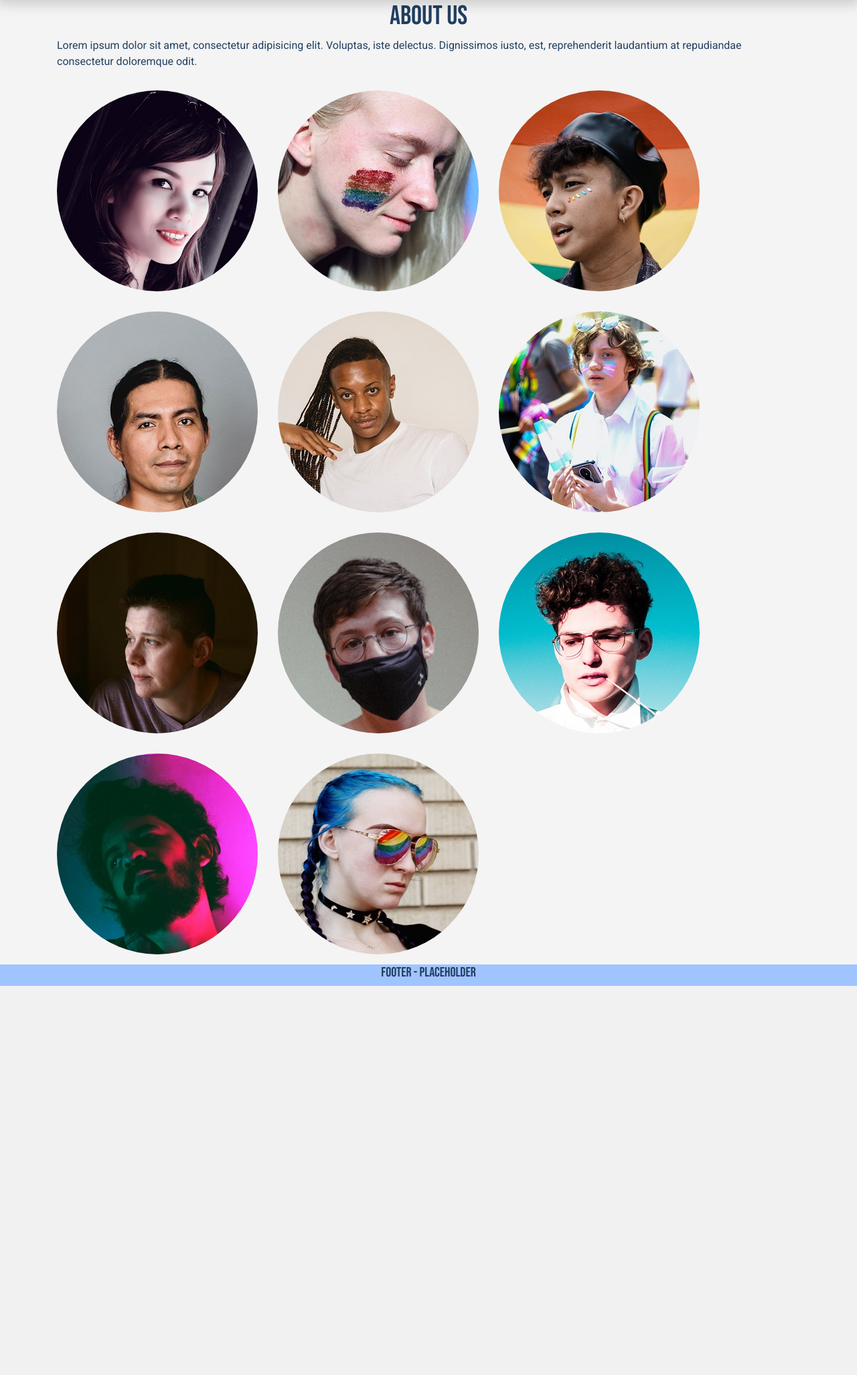
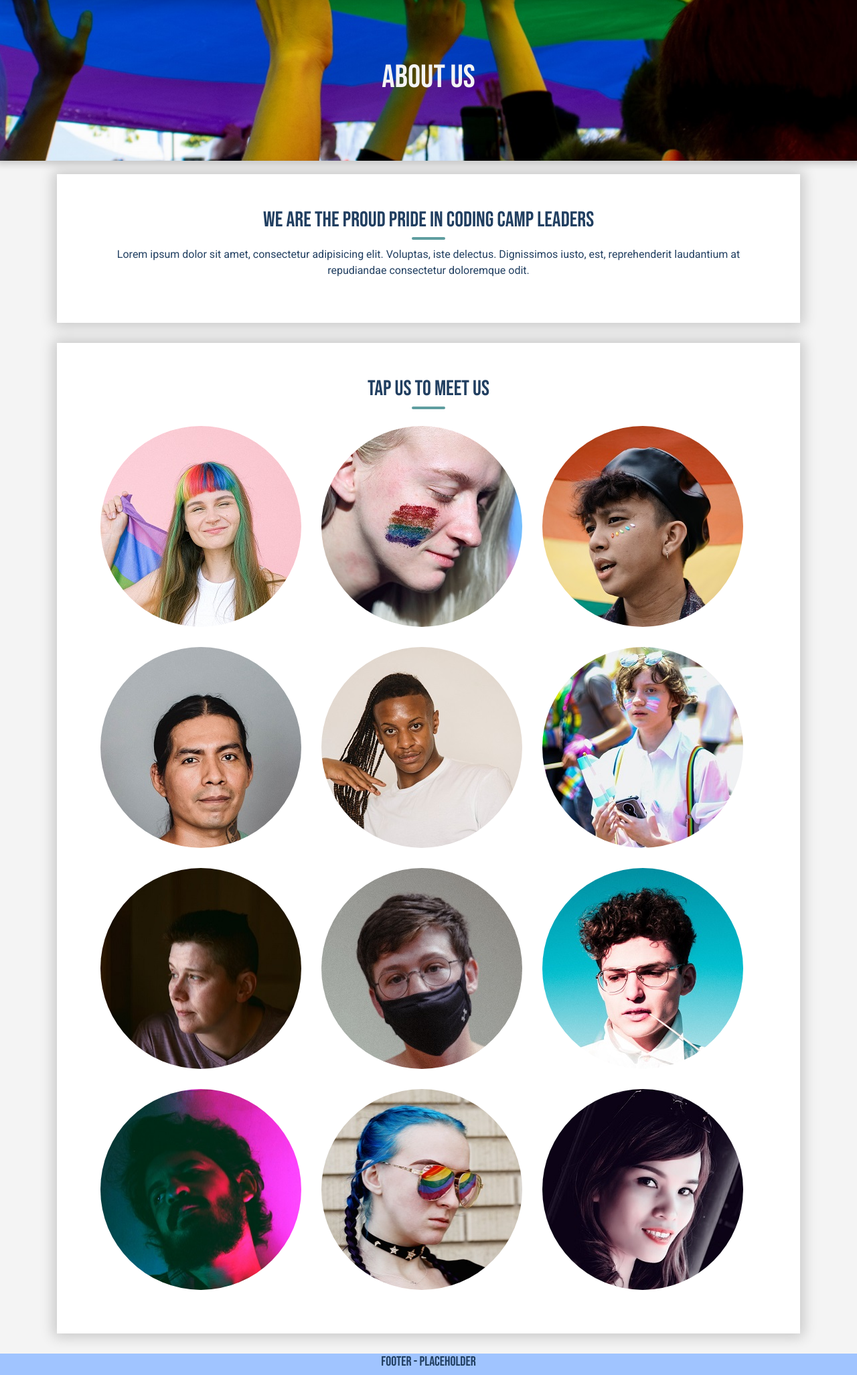
Before and after one commit to kimkesdev/Pride-In-Coding, a Flask app: page /about-us in a window 1280 px wide. Shown: the part 61-2114 px from the top of the page at 67% size. Before the commit the page ends 1533 px from the top, so only its background shows below. Run offline with Flask 2, Linux system fonts and the light colour scheme; some libraries are stand-ins or nearby versions.

Commit message:
about: added boxes

```diff
--- a/static/css/style.css
+++ b/static/css/style.css
@@ -115,6 +115,7 @@ background-color: rgb(187, 255, 232);
 color: #213f61;
 transform: rotateY(180deg);
 border-radius: 50%;
+padding: 30px 30px;
 }
 
 .column {
@@ -127,7 +128,9 @@ padding: 15px 15px;
     height: 300px;
     border-radius: 50%;
 }
-
+ .about-content {
+     padding: 50px 50px;
+ }
 /* Testimonials Styling */
 
 .testimonial-banner {
@@ -141,7 +144,7 @@ padding: 15px 15px;
 	box-shadow: 0px 0px 10px 5px rgba(0,0,0,0.19);
 }
 
-.testimonial-box {
+.testimonial-box, .about-box{
 	width: 100%;
 	justify-content: center;
 	align-items: center;
@@ -166,11 +169,11 @@ padding: 15px 15px;
     object-fit: cover;
 }
 
-.testimonial-content {
+.testimonial-content, .about-content {
 	width: 100%;
 }
 
-.testimonial-title {
+.testimonial-title, .about.title {
 	width: 100%;
 }
 
--- a/templates/about.html
+++ b/templates/about.html
@@ -1,20 +1,35 @@
 {% extends 'base.html' %}
 
 {% block content %}
-<div class="container">
-    <h1>About Us</h1>
-    <p>Lorem ipsum dolor sit amet, consectetur adipisicing elit. Voluptas, iste delectus. Dignissimos iusto, est, reprehenderit laudantium at repudiandae consectetur doloremque odit.</p>
+
+    <div class="testimonial-banner">
+        <div class="banner-header-box">
+            <h1 class="banner-h1">About us</h1>
+        </div>
+    </div>
+
+    <div class="container">
+            <div class="about-box row">
+                <div class="about-content">
+                    <h2 class="about-title">We are the proud Pride in Coding Camp leaders</h2>
+                    <p>Lorem ipsum dolor sit amet, consectetur adipisicing elit. Voluptas, iste delectus. Dignissimos iusto, est, reprehenderit laudantium at repudiandae consectetur doloremque odit.</p>
+                </div>
+            </div>
+    </div>
+
 
    <!-- flip cards-->
-    <div class="row">
+      <div class="container">
+            <div class="about-box row">
+                <div class="about-content">
+                    <h2 class="about-title">Tap us to meet us</h2>
+
         <div class="column"><div class="flip-card"><div class="flip-card-inner"><div class="flip-card-front">
-        <img class="profile" src="static/images/cythia.jpg">
+        <img class="profile" src="static/images/july.jpg">
         </div>
         <div class="flip-card-back">
-        <h2>Cythia</h2>
-        <h3>UI/UX Specialist</h3>
-        <p>Lorem ipsum dolor sit amet consectetur adipisicing elit.
-            Vel ad fugiat incidunt in, voluptate maxime illum doloremque?
+        <h2>July</h2>
+        <p>July is a solid developer with career highlights of working as a senior full-stack developer for a big data analytics startup.</p>
        </div></div></div></div>
 
         <div class="column"><div class="flip-card"><div class="flip-card-inner"><div class="flip-card-front">
@@ -22,9 +37,8 @@
         </div>
         <div class="flip-card-back">
         <h2>Caitlyn</h2>
-        <h3>JavaScript Specialist</h3>
-        <p>Lorem ipsum dolor sit amet consectetur adipisicing elit.
-            Vel ad fugiat incidunt in, voluptate maxime illum doloremque?
+        <p>With over a decade of experience and millions of users served,
+            Caitlyn brings a deep understanding of software development principles and best practices to any project.</p>
         </div></div></div></div>
 
         <div class="column"><div class="flip-card"><div class="flip-card-inner"><div class="flip-card-front">
@@ -32,9 +46,7 @@
         </div>
         <div class="flip-card-back">
         <h2>James</h2>
-        <h3>Robotica Specialist</h3>
-        <p>Lorem ipsum dolor sit amet consectetur adipisicing elit.
-            Vel ad fugiat incidunt in, voluptate maxime illum doloremque?
+        <p>James is a .NET developer specializing in back-end layer development. He has over a decade of professional experience within banking, financial, and recruitment industries.</p>
         </div></div></div></div>
 
         <div class="column"><div class="flip-card"><div class="flip-card-inner"><div class="flip-card-front">
@@ -42,9 +54,7 @@
         </div>
         <div class="flip-card-back">
         <h2>Diego</h2>
-        <h3>Java Specialist</h3>
-        <p>Lorem ipsum dolor sit amet consectetur adipisicing elit.
-            Vel ad fugiat incidunt in, voluptate maxime illum doloremque?
+        <p>Diego is a machine learning expert with 15 years of experience creating predictive solutions for business and scientific applications.</p>
         </div></div></div></div>
 
         <div class="column"><div class="flip-card"><div class="flip-card-inner"><div class="flip-card-front">
@@ -52,9 +62,7 @@
         </div>
         <div class="flip-card-back">
         <h2>Armin</h2>
-        <h3>React Specialist</h3>
-        <p>Lorem ipsum dolor sit amet consectetur adipisicing elit.
-            Vel ad fugiat incidunt in, voluptate maxime illum doloremque?
+        <p>Coding JS since armed forces days in 1997, Armin's experience in adapting web technology to meet customer needs is extensive.</p>
         </div></div></div></div>
 
         <div class="column"><div class="flip-card"><div class="flip-card-inner"><div class="flip-card-front">
@@ -62,9 +70,7 @@
         </div>
         <div class="flip-card-back">
         <h2>Romeo</h2>
-        <h3>Security Specialist</h3>
-        <p>Lorem ipsum dolor sit amet consectetur adipisicing elit.
-            Vel ad fugiat incidunt in, voluptate maxime illum doloremque?
+        <p>Romeo has years of experience in developing API services and us most comfortable using AioHTTP, SQLAlchemy (Alembic), and the PostgreSQL stack,</p>
         </div></div></div></div>
 
         <div class="column"><div class="flip-card"><div class="flip-card-inner"><div class="flip-card-front">
@@ -72,9 +78,7 @@
         </div>
         <div class="flip-card-back">
         <h2>Dave</h2>
-        <h3>AI Specialist</h3>
-        <p>Lorem ipsum dolor sit amet consectetur adipisicing elit.
-            Vel ad fugiat incidunt in, voluptate maxime illum doloremque?
+        <p>Dave is a Theoretical Physicist with a strong background in C++, Python, and JavaScript programming. With deep experience in research-level software development.</p>
         </div></div></div></div>
 
         <div class="column"><div class="flip-card"><div class="flip-card-inner"><div class="flip-card-front">
@@ -82,9 +86,7 @@
         </div>
         <div class="flip-card-back">
         <h2>Joel</h2>
-        <h3>Database Specialist</h3>
-        <p>Lorem ipsum dolor sit amet consectetur adipisicing elit.
-            Vel ad fugiat incidunt in, voluptate maxime illum doloremque?
+        <p>Joel is a full-stack architect with years of experience in developing high traffic multi-tenant SaaS applications.</p>
         </div></div></div></div>
 
         <div class="column"><div class="flip-card"><div class="flip-card-inner"><div class="flip-card-front">
@@ -92,9 +94,7 @@
         </div>
         <div class="flip-card-back">
         <h2>Rick</h2>
-        <h3>Front-End Specialist</h3>
-        <p>Lorem ipsum dolor sit amet consectetur adipisicing elit.
-            Vel ad fugiat incidunt in, voluptate maxime illum doloremque?
+        <p>Rick is an experienced JavaScript developer, working with Angular, React, Node.js, and other technologies.</p>
         </div></div></div></div>
 
         <div class="column"><div class="flip-card"><div class="flip-card-inner"><div class="flip-card-front">
@@ -102,9 +102,7 @@
         </div>
         <div class="flip-card-back">
         <h2>John</h2>
-        <h3>Python Specialist</h3>
-        <p>Lorem ipsum dolor sit amet consectetur adipisicing elit.
-            Vel ad fugiat incidunt in, voluptate maxime illum doloremque?
+        <p>John spent the last 16 years designing, and directing work for some of the world’s most exciting and forward-thinking brands.</p>
         </div></div></div></div>
 
         <div class="column"><div class="flip-card"><div class="flip-card-inner"><div class="flip-card-front">
@@ -112,12 +110,18 @@
         </div>
         <div class="flip-card-back">
         <h2>Cloe</h2>
-        <h3>Bootstrap Specialist</h3>
-        <p>Lorem ipsum dolor sit amet consectetur adipisicing elit.
-            Vel ad fugiat incidunt in, voluptate maxime illum doloremque?
+        <p>Cloe is a full-stack engineer with six years of professional experience working on enterprise and startup projects.</p>
         </div></div></div></div>
 
+        <div class="column"><div class="flip-card"><div class="flip-card-inner"><div class="flip-card-front">
+        <img class="profile" src="static/images/cythia.jpg">
+        </div>
+        <div class="flip-card-back">
+        <h2>Cynthia</h2>
+        <p>Cynthia had been developing software and deploying solutions, and the expertise lies in Python, deep learning, NLP, chatbots</p>
+        </div></div></div></div>
 
+        </div>
     </div>
 </div>
 
```
Also changed, not shown: static/images/july.jpg (added).
